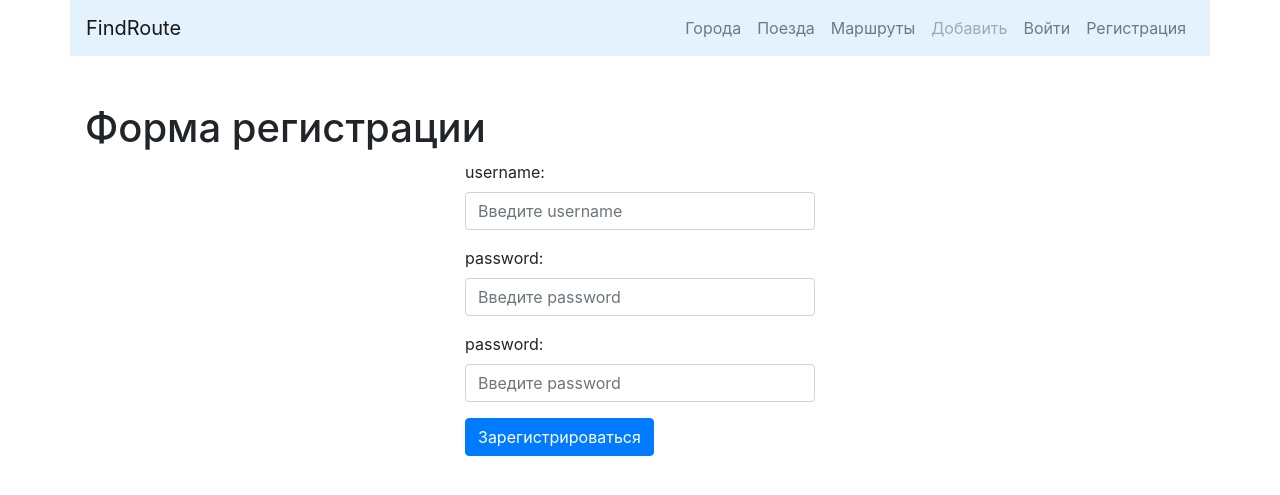
After one commit to markdrrr/find_route, a Django app: page /accounts/register/ in a window 1280 px wide. The commit adds this page. Shown: the top 495 px of the page. Run offline with Django 3.2, Linux system fonts and the light colour scheme; some libraries are stand-ins or nearby versions.

Commit message:
Регистрация пользователей

```diff
--- a/src/accounts/forms.py
+++ b/src/accounts/forms.py
@@ -29,3 +29,30 @@ class UserLoginForm(forms.Form):
             if not user:
                 raise forms.ValidationError('Данный пользователь неактивен')
         return super().clean(*args, **kwargs)
+
+
+class UserRegistrationForm(forms.ModelForm):
+    username = forms.CharField(label='username', widget=forms.TextInput(attrs={
+        'class': 'form-control',
+        'placeholder': 'Введите username'
+    }))
+    password = forms.CharField(label='password', widget=forms.PasswordInput(
+        attrs={
+            'class': 'form-control',
+            'placeholder': 'Введите password'
+        }))
+    password2 = forms.CharField(label='password', widget=forms.PasswordInput(
+        attrs={
+            'class': 'form-control',
+            'placeholder': 'Введите password'
+        }))
+
+    class Meta:
+        model = User
+        fields = ('username',)
+
+    def clean_password2(self):
+        data = self.cleaned_data
+        if data['password'] != data['password2']:
+            raise forms.ValidationError('Пароли не совпадают')
+        return data['password2']
--- /dev/null
+++ b/src/accounts/templates/accounts/register.html
@@ -0,0 +1,9 @@
+{% extends 'base.html' %}
+{% block title %}Форма регистрации{% endblock %}
+
+{% block content %}
+<h1>Форма регистрации</h1>
+
+{% include 'form.html' with button='Зарегистрироваться' %}
+
+{% endblock %}
--- a/src/accounts/urls.py
+++ b/src/accounts/urls.py
@@ -1,8 +1,9 @@
 from django.urls import path
 
-from accounts.views import login_view, logout_view
+from accounts.views import login_view, logout_view, registration_view
 
 urlpatterns = [
     path('login/', login_view, name='login'),
     path('logout/', logout_view, name='logout'),
+    path('register/', registration_view, name='register'),
 ]
--- a/src/accounts/views.py
+++ b/src/accounts/views.py
@@ -1,6 +1,6 @@
 from django.contrib.auth import authenticate, login, logout
 from django.shortcuts import render, redirect
-from accounts.forms import UserLoginForm
+from accounts.forms import UserLoginForm, UserRegistrationForm
 
 
 def login_view(request):
@@ -19,3 +19,17 @@ def login_view(request):
 def logout_view(request):
     logout(request)
     return redirect('/')
+
+
+def registration_view(request):
+    if request.method == 'POST':
+        form = UserRegistrationForm(request.POST)
+        if form.is_valid():
+            new_user = form.save(commit=False)
+            new_user.set_password(form.cleaned_data['password'])
+            new_user.save()
+            return render(request, 'accounts/register_done.html', {'new_user': new_user})
+        return render(request, 'accounts/register.html', {'form': form})
+    else:
+        form = UserRegistrationForm()
+        return render(request, 'accounts/register.html', {'form': form})
--- a/src/templates/base.html
+++ b/src/templates/base.html
@@ -60,6 +60,9 @@
           <li class="nav-item ">
             <a class="nav-link" href="{% url 'accounts:login'%}">Войти</a>
           </li>
+          <li class="nav-item ">
+            <a class="nav-link" href="{% url 'accounts:register'%}">Регистрация</a>
+          </li>
           {% endif %}
         </ul>
       </div>
```
Also changed, not shown: src/accounts/templates/accounts/register_done.html (added, +9 -0 lines).
